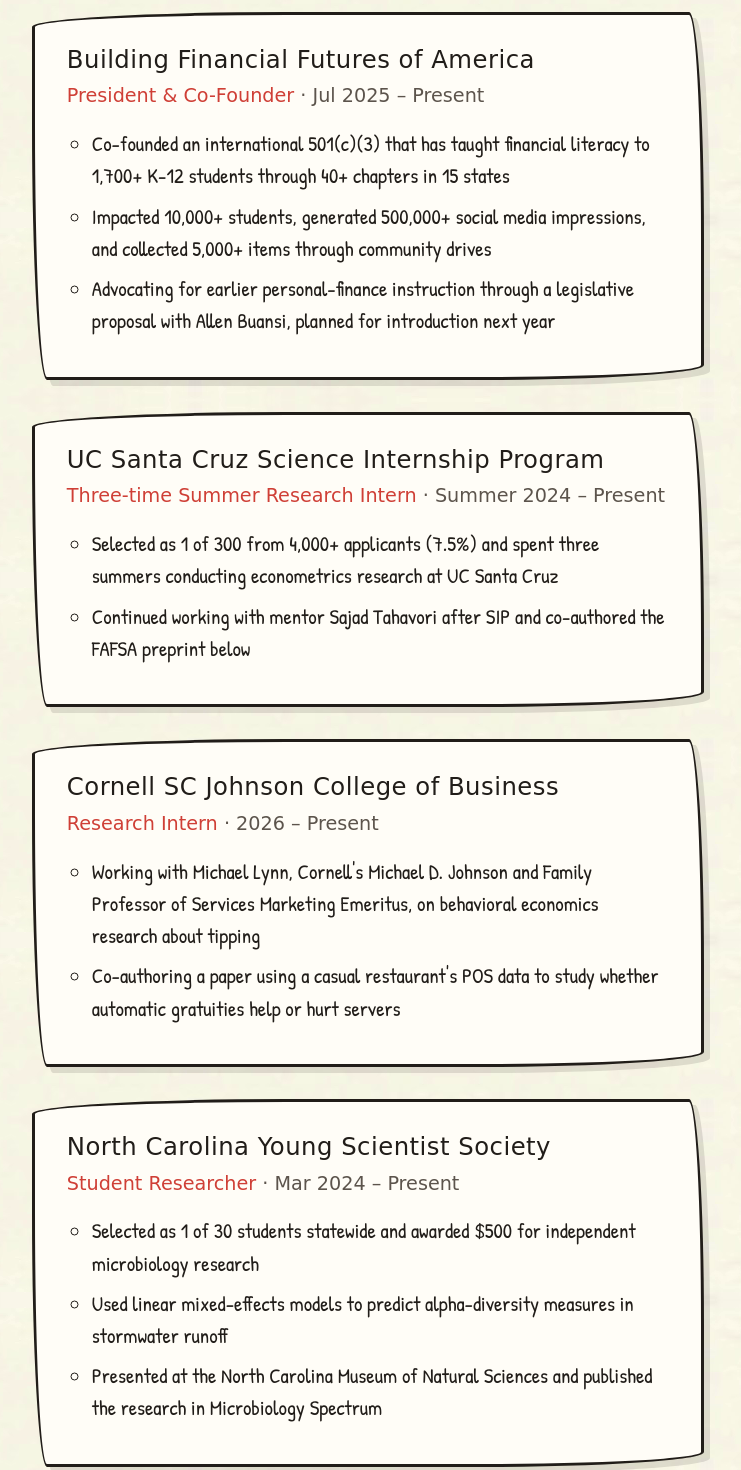
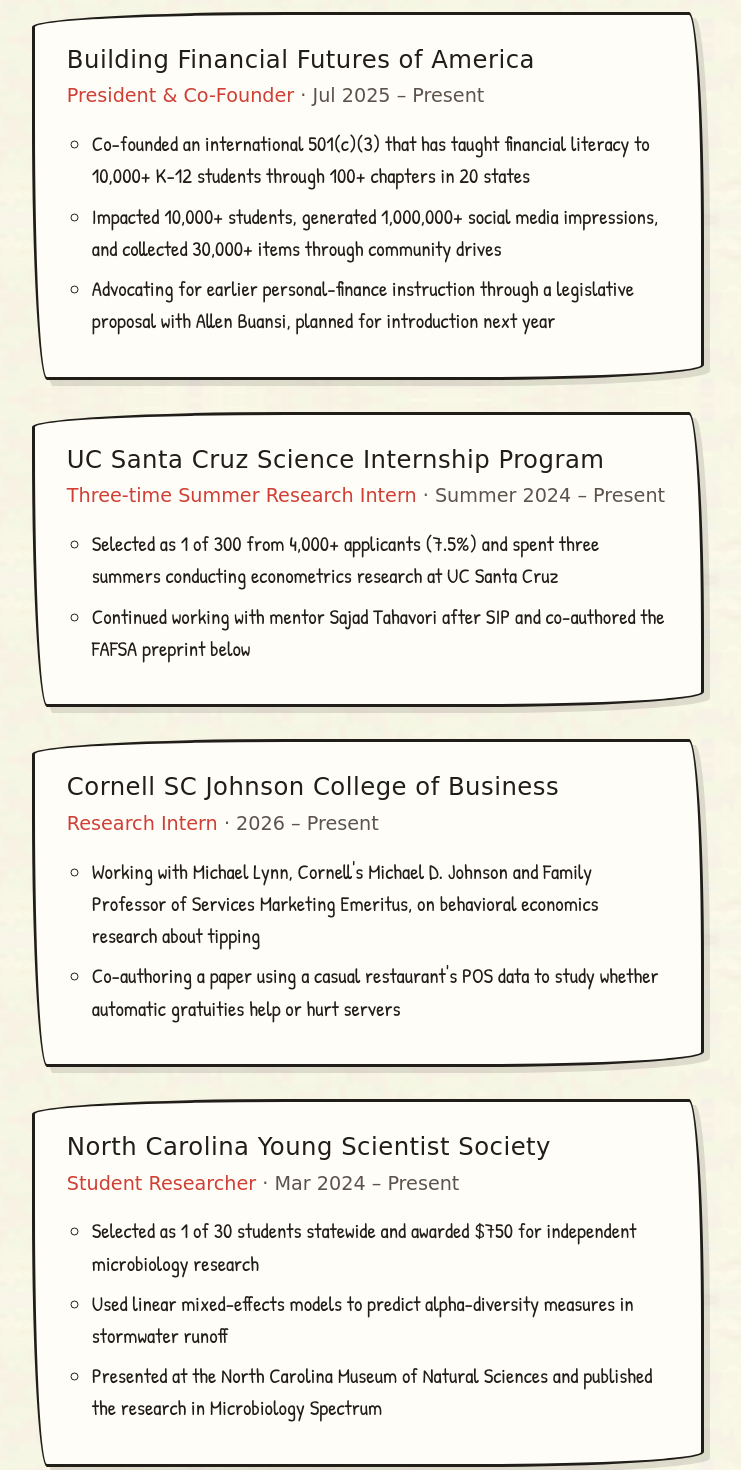
Before and after one commit to tobyhqin/tobyhqin.github.io, a React (Vite) app: page / in a window 1280 px wide. Shown: the part 5380-6850 px from the top of the page, without its empty margins (61-802 px from the left). Built offline with nearby package versions, Linux system fonts and the light colour scheme; a web font is replaced by a local one.

Commit message:
docs: refresh BFF impact and research funding figures

```diff
--- a/src/data/content.ts
+++ b/src/data/content.ts
@@ -50,8 +50,8 @@
     role: 'President & Co-Founder',
     period: 'Jul 2025 – Present',
     bullets: [
-      'Co-founded an international 501(c)(3) that has taught financial literacy to 1,700+ K-12 students through 40+ chapters in 15 states',
-      'Impacted 10,000+ students, generated 500,000+ social media impressions, and collected 5,000+ items through community drives',
+      'Co-founded an international 501(c)(3) that has taught financial literacy to 10,000+ K-12 students through 100+ chapters in 20 states',
+      'Impacted 10,000+ students, generated 1,000,000+ social media impressions, and collected 30,000+ items through community drives',
       'Advocating for earlier personal-finance instruction through a legislative proposal with Allen Buansi, planned for introduction next year',
     ],
   },
@@ -78,7 +78,7 @@
     role: 'Student Researcher',
     period: 'Mar 2024 – Present',
     bullets: [
-      'Selected as 1 of 30 students statewide and awarded $500 for independent microbiology research',
+      'Selected as 1 of 30 students statewide and awarded $750 for independent microbiology research',
       'Used linear mixed-effects models to predict alpha-diversity measures in stormwater runoff',
       'Presented at the North Carolina Museum of Natural Sciences and published the research in Microbiology Spectrum',
     ],
```
